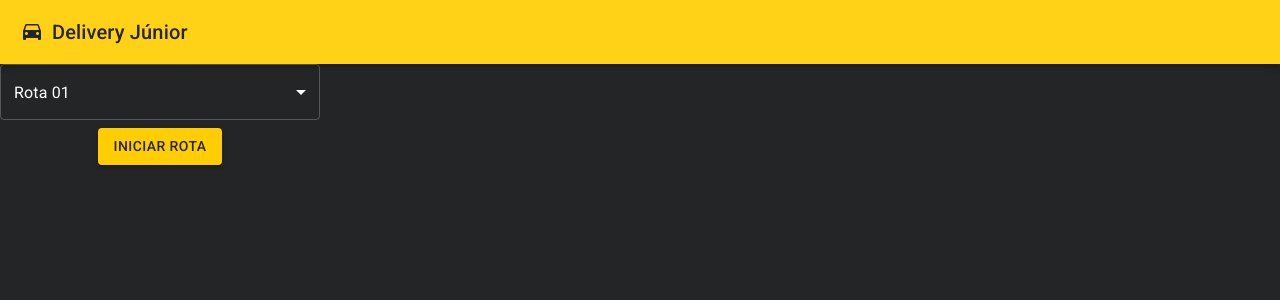
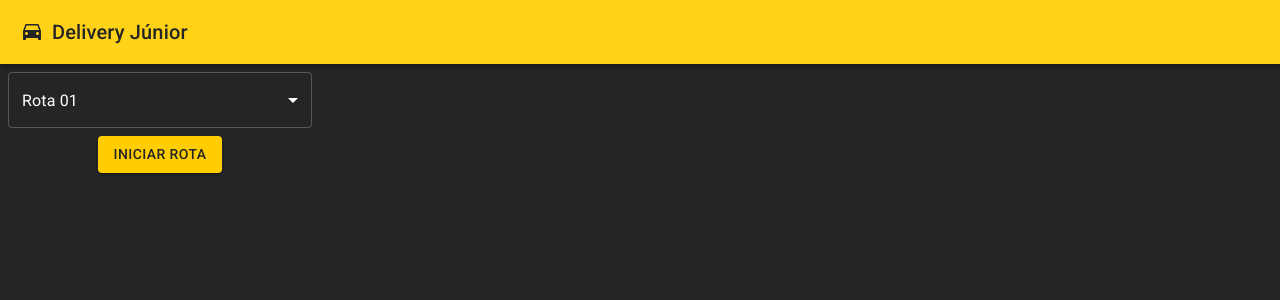
Before and after one commit to wilhamsJW/React-with-Material-UI-Websockets-e-Mapas, a React (Create React App) app: page / in a window 1280 px wide. Shown: the top 300 px of the page. Built offline with nearby package versions, Linux system fonts and the light colour scheme.

Commit message:
chore: styling tag form

```diff
--- a/src/App.tsx
+++ b/src/App.tsx
@@ -8,6 +8,10 @@ import {
 } from "@mui/material";
 import theme from './theme'
 import { Navbar } from './components/Navbar'
+import { styled } from '@mui/material/styles'
+
+// Estilizando a tag form sem ter que estilizar dentro dela como feito abaixo na div do button
+const Form = styled('form')(({ theme }) => ({margin: theme.spacing(1)}))
 
 function App() {
   return (
@@ -17,7 +21,7 @@ function App() {
       <Navbar/>
       <Grid container>
         <Grid item xs={12} sm={3}>
-          <form>
+          <Form>
             {/** fullWidth displayEmpty defaultValue={""} -> faz com que ocupe um maior espaço */}
             <Select fullWidth displayEmpty defaultValue={""}>
               <MenuItem value="">
@@ -31,7 +35,7 @@ function App() {
             <div style={{textAlign: 'center', margin: theme.spacing(1)}}>
               <Button type='submit' variant="contained">Iniciar Rota</Button>
             </div>
-          </form>
+          </Form>
         </Grid>
         <Grid item xs={12} sm={9}></Grid>
       </Grid>
```
